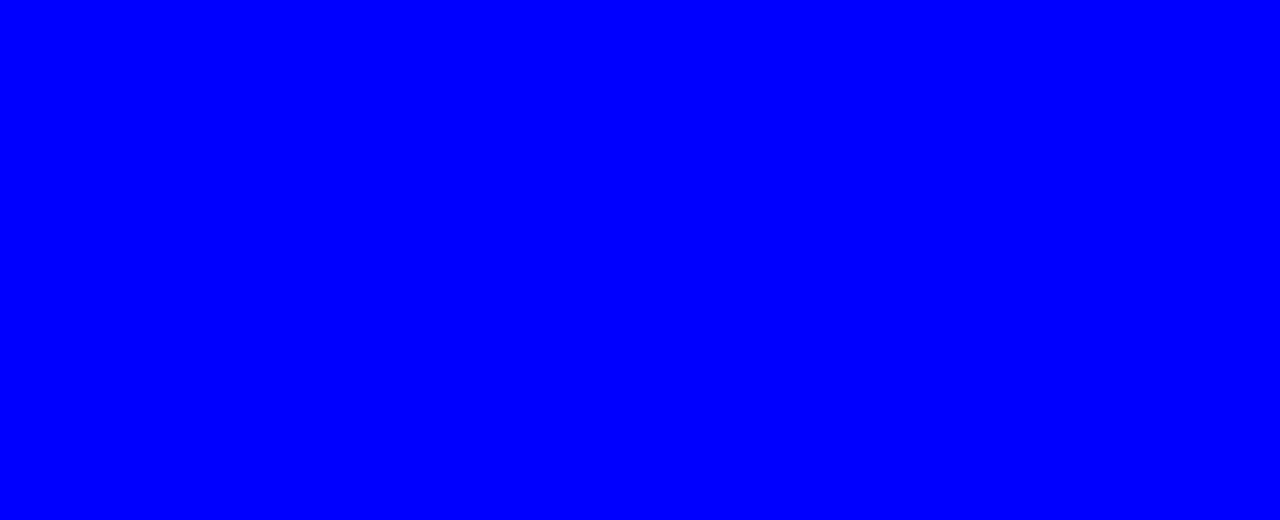
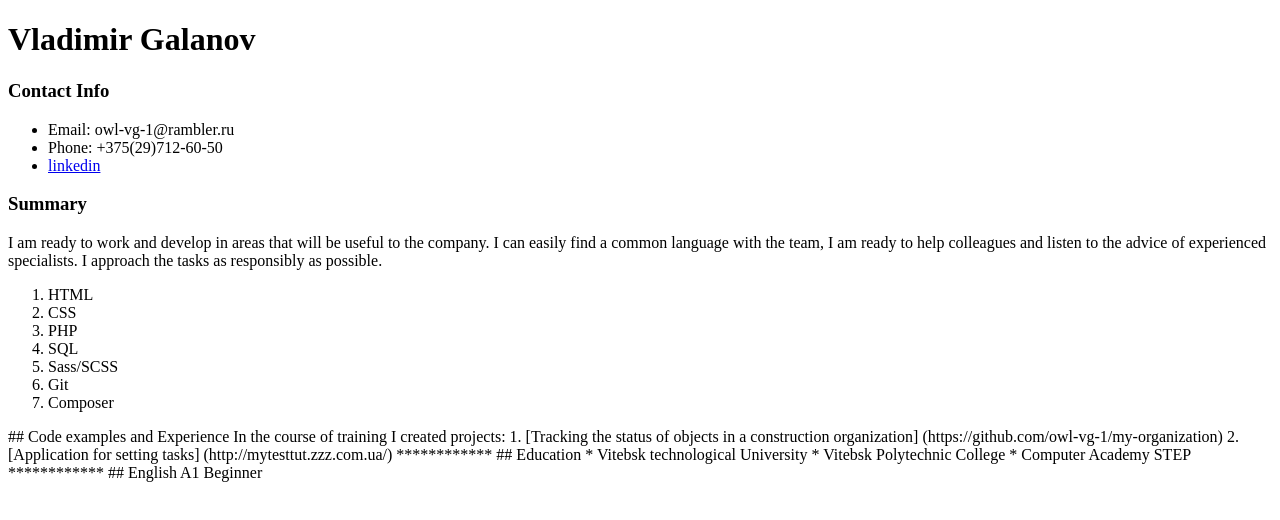
Before and after one commit to owl-vg-1/rsschool-cv, a plain HTML site: page index.html in a window 1280 px wide. Drawn offline with Linux system fonts and the light colour scheme.

Commit message:
feat: add content

```diff
--- a/index.html
+++ b/index.html
@@ -8,5 +8,68 @@
     </head>
     <body>
 
-    </body>
-</html>
+        <div class="contact__information">
+            <h1>Vladimir Galanov<h1>
+            <h3>Contact Info</h3>
+            <ul>
+                <li>Email: owl-vg-1@rambler.ru</li>
+                <li>Phone: +375(29)712-60-50</li>
+                <li><a href="https://www.linkedin.com/in/vladimir-galanov/">linkedin</a></li>
+            </ul>
+        </div>
+
+        <div class="Summary">
+            <h3>Summary</h3>
+            <p>
+                I am ready to work and develop in areas that will be
+                useful to
+                the company. I can easily find a common language with
+                the team,
+                I am ready to help colleagues and listen to the advice
+                of
+                experienced specialists. I approach the tasks as
+                responsibly as
+                possible.
+            </p>
+        </div>
+
+        <div class="skills">
+            <ol>
+                <li>HTML</li>
+                <li>CSS</li>
+                <li>PHP</li>
+                <li>SQL</li>
+                <li>Sass/SCSS</li>
+                <li>Git</li>
+                <li>Composer</li>
+            </ol>
+        </div>
+
+
+
+                ## Code examples and Experience
+
+                In the course of training I created projects:
+                1. [Tracking the status of objects in a construction
+                organization] (https://github.com/owl-vg-1/my-organization)
+
+                2. [Application for setting tasks]
+                (http://mytesttut.zzz.com.ua/)
+
+                ************
+
+                ## Education
+
+                * Vitebsk technological University
+
+                * Vitebsk Polytechnic College
+
+                * Computer Academy STEP
+
+                ************
+
+                ## English
+
+                A1 Beginner
+            </body>
+        </html>
--- a/style.css
+++ b/style.css
@@ -1,3 +1,2 @@
 * {
-	background-color: blue;
 }
```
